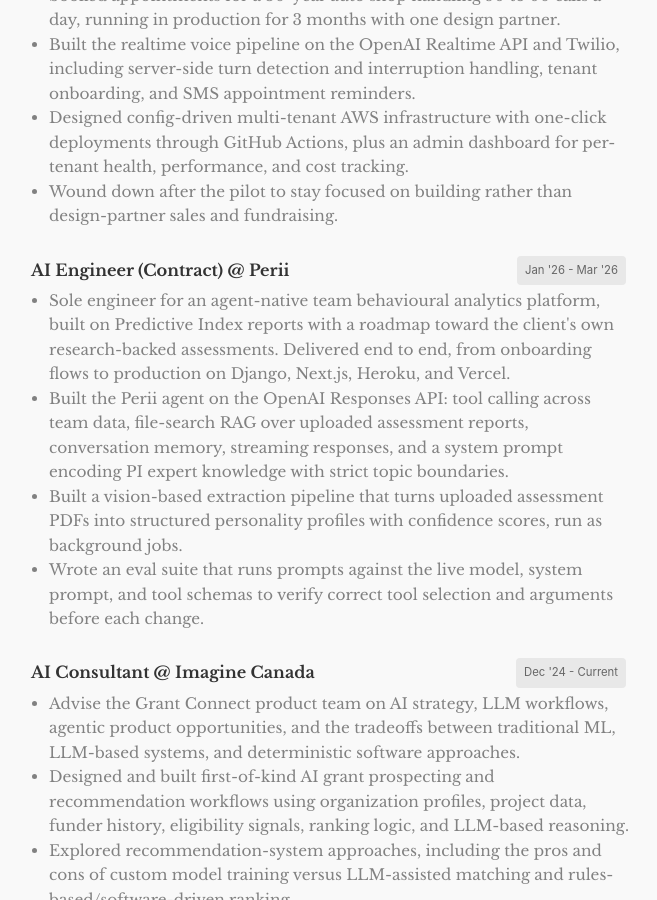
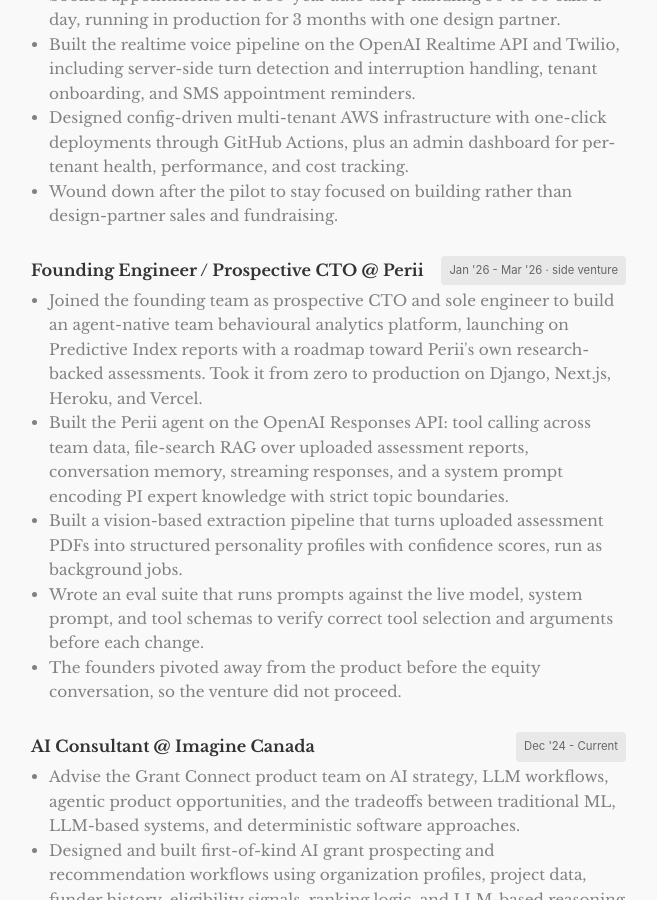
Before and after one commit to geoffchan23/geoffchan23.github.io, a Jekyll site: the page built from resume.html, in a window 1280 px wide and 900 px high, scrolled down 1135 px. Shown: the whole window, without its empty margins (309-966 px from the left). Built offline with Jekyll 4.4.1, drawn with Linux system fonts in a browser that asks for light colours.

Commit message:
resume: reframe Perii as prospective CTO side venture
Co-Authored-By: Claude Fable 5.1 <noreply@anthropic.com>

```diff
--- a/resume.html
+++ b/resume.html
@@ -46,12 +46,13 @@ description: 15 years in product and engineering. Head of Product & AI at Raven.
             </ul>
         </div>
         <div>
-            <h3>AI Engineer (Contract) @ Perii <span class="tag">Jan '26 - Mar '26</span></h3>
+            <h3>Founding Engineer / Prospective CTO @ Perii <span class="tag">Jan '26 - Mar '26 &middot; side venture</span></h3>
             <ul>
-                <li>Sole engineer for an agent-native team behavioural analytics platform, built on Predictive Index reports with a roadmap toward the client's own research-backed assessments. Delivered end to end, from onboarding flows to production on Django, Next.js, Heroku, and Vercel.</li>
+                <li>Joined the founding team as prospective CTO and sole engineer to build an agent-native team behavioural analytics platform, launching on Predictive Index reports with a roadmap toward Perii's own research-backed assessments. Took it from zero to production on Django, Next.js, Heroku, and Vercel.</li>
                 <li>Built the Perii agent on the OpenAI Responses API: tool calling across team data, file-search RAG over uploaded assessment reports, conversation memory, streaming responses, and a system prompt encoding PI expert knowledge with strict topic boundaries.</li>
                 <li>Built a vision-based extraction pipeline that turns uploaded assessment PDFs into structured personality profiles with confidence scores, run as background jobs.</li>
                 <li>Wrote an eval suite that runs prompts against the live model, system prompt, and tool schemas to verify correct tool selection and arguments before each change.</li>
+                <li>The founders pivoted away from the product before the equity conversation, so the venture did not proceed.</li>
             </ul>
         </div>
         <div>
```
